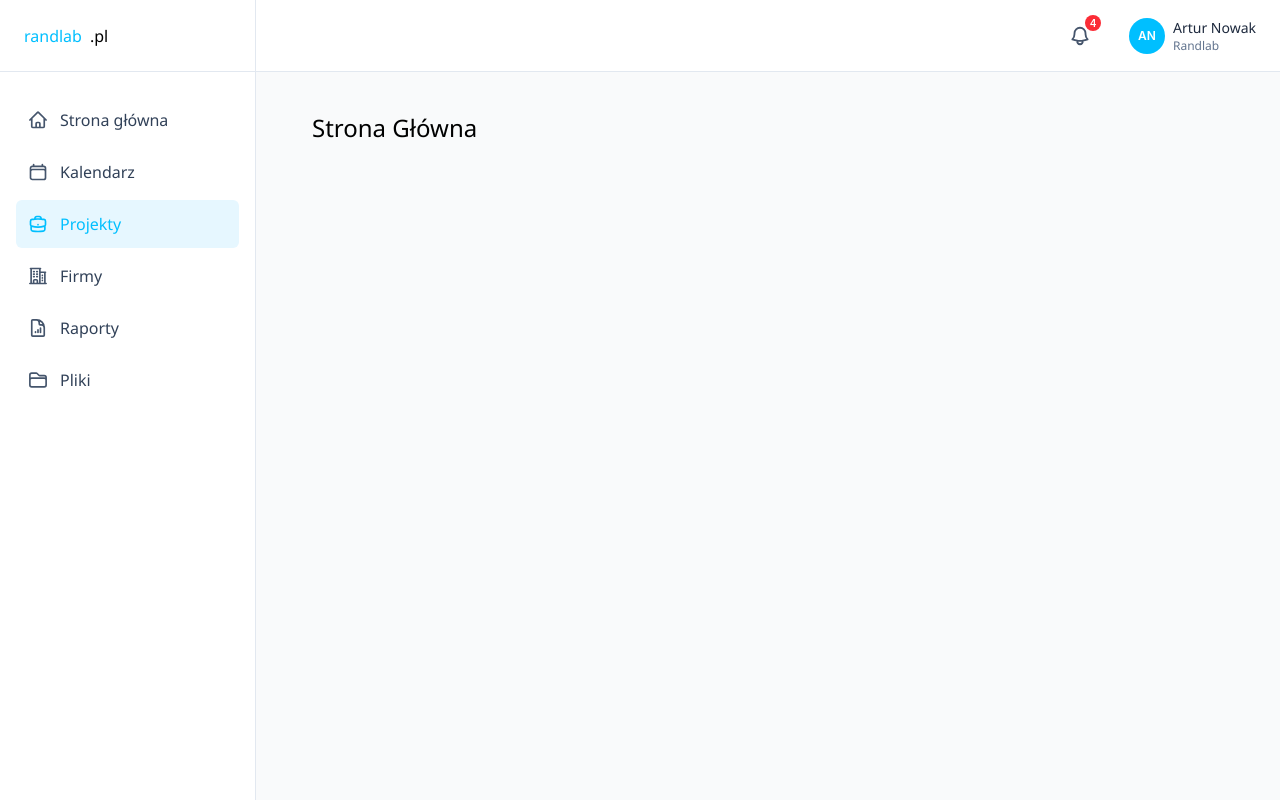
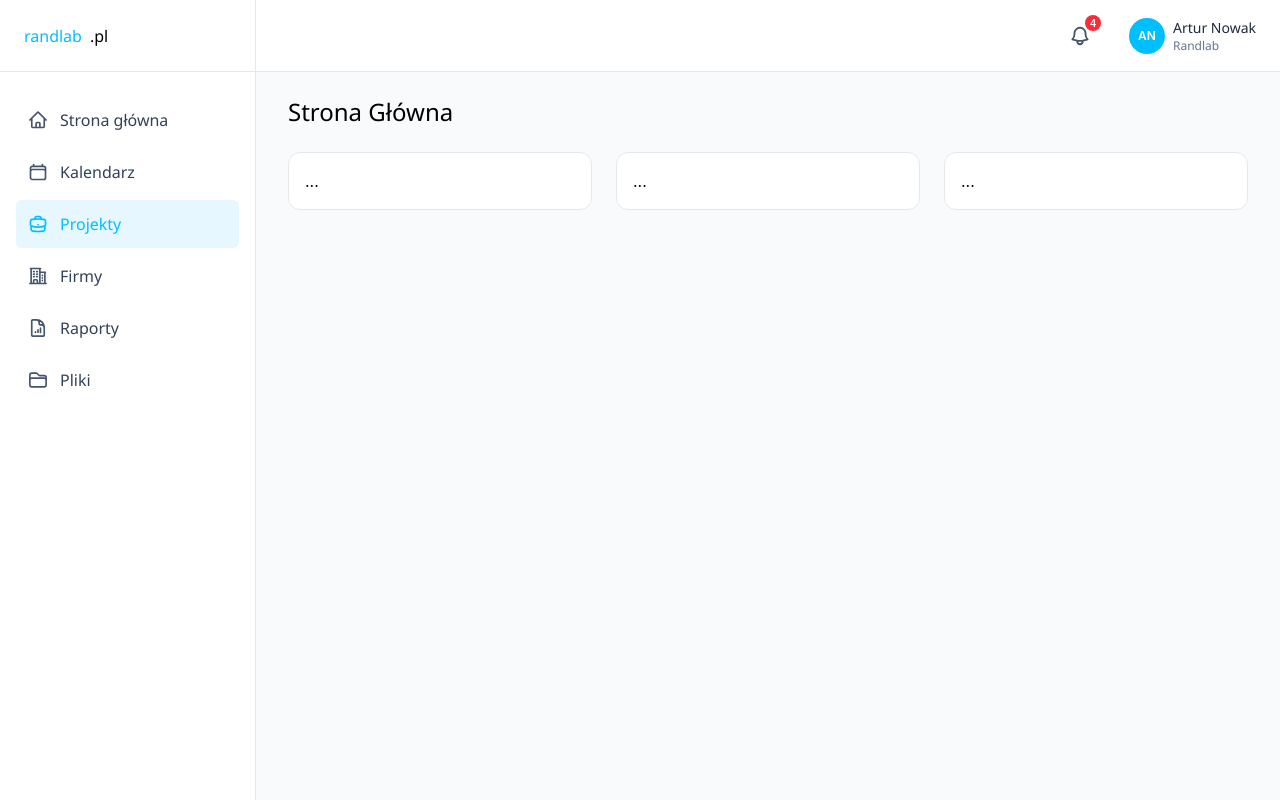
Before and after one commit to ScrumDone/ScrumDone, a React (Vite) app in the folder client/: page / in a window 1280 px wide. Built offline with nearby package versions, Linux system fonts and the light colour scheme.

Commit message:
added grid

```diff
--- a/client/src/pages/Homepage.tsx
+++ b/client/src/pages/Homepage.tsx
@@ -11,8 +11,14 @@ const Homepage: React.FC = () => {
             <TopBar />
 
             <main className="ml-64 pt-(--app-header-h)">
-                <div className="max-w-6xl mx-auto px-14 py-10">
-                    <h1 className="font-segoe-ui text-black text-[1.5rem] leading-8 font-normal tracking-[0em] antialiased">Strona Główna</h1>
+                <div className="max-w-6xl mx-auto px-8 py-6">
+                    <h1 className="font-segoe-ui text-black text-[1.5rem] leading-8 font-normal tracking-[0em] antialiased mb-6">Strona Główna</h1>
+
+                    <div className="grid grid-cols-3 gap-6">
+                        <div className="bg-white rounded-xl border border-gray-200 p-4">...</div>
+                        <div className="bg-white rounded-xl border border-gray-200 p-4">...</div>
+                        <div className="bg-white rounded-xl border border-gray-200 p-4">...</div>
+                    </div>
                 </div>
             </main>
         </div>
```
